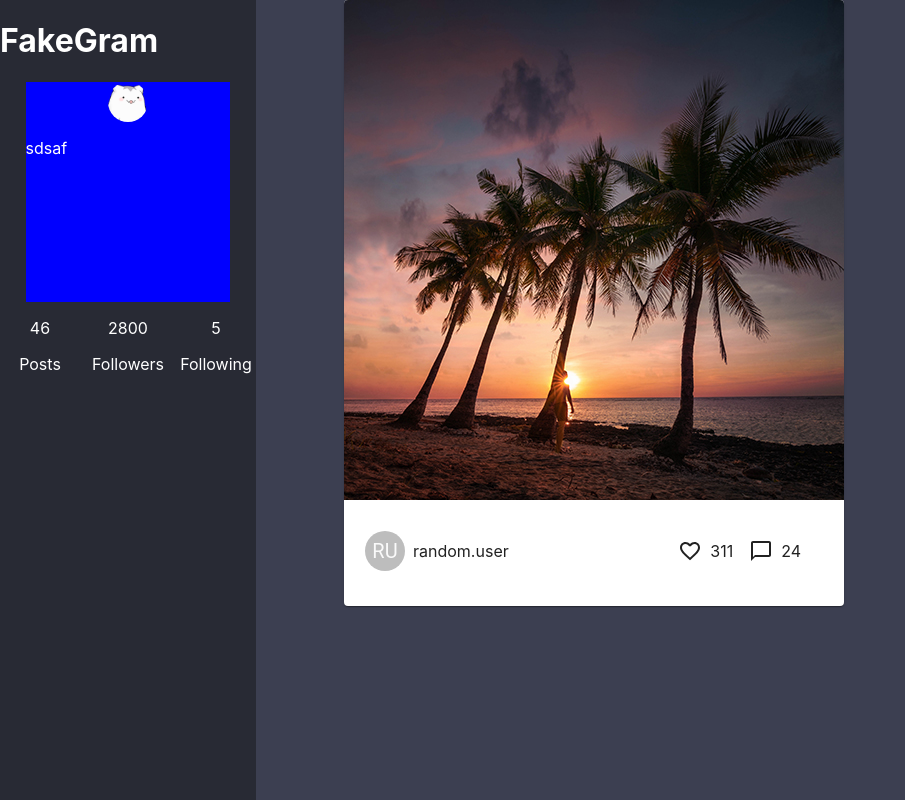
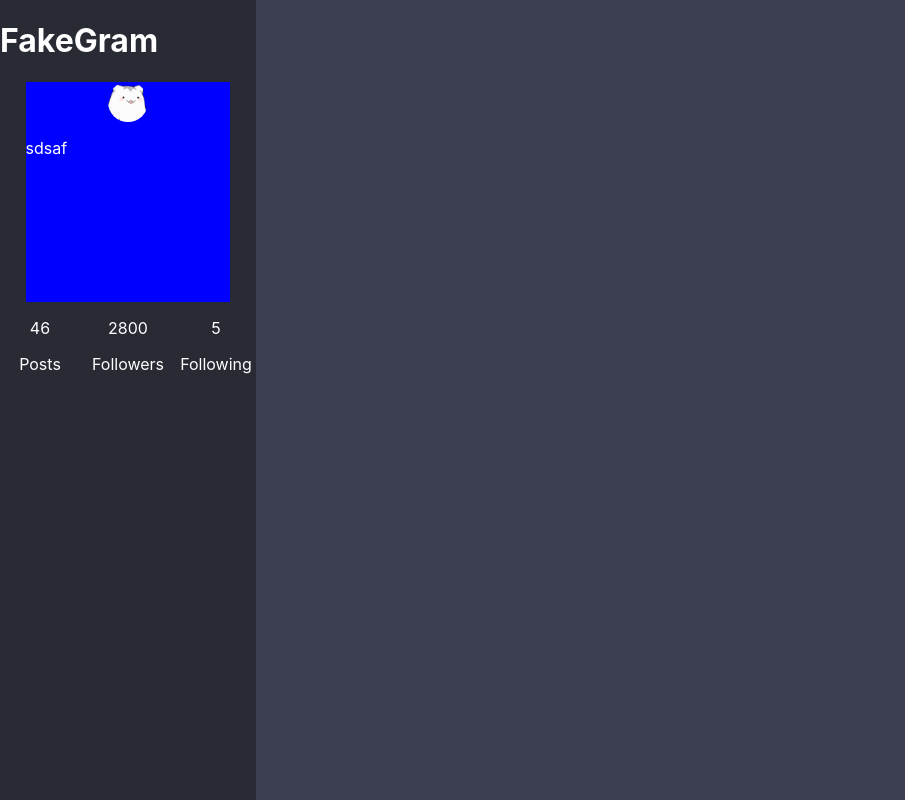
Before and after one commit to JNoris/social-media-react-app, a React (Create React App) app in the folder social-media-react-app/: page / in a window 1280 px wide. Shown: the whole page, without its empty margins (0-905 px from the left). Built offline with nearby package versions, Linux system fonts and the light colour scheme.

Commit message:
refactored image and added styling

```diff
--- a/social-media-react-app/src/components/Home/Home.js
+++ b/social-media-react-app/src/components/Home/Home.js
@@ -4,12 +4,12 @@ import PostCard from '../PostCard/PostCard';
 
 const Home = () => {
     return(
-        // <HomeWrapper>
-        //     <p>
-        //         asdsa
-        //     </p>
-        // </HomeWrapper>
-        <PostCard />
+        <HomeWrapper>
+            <p>
+                asdsa
+            </p>
+        </HomeWrapper>
+       // <PostCard />
     );
 }
 export default Home;
--- a/social-media-react-app/src/components/PostCard/PostCard.js
+++ b/social-media-react-app/src/components/PostCard/PostCard.js
@@ -1,19 +1,15 @@
 import React, { useState } from 'react';
-import { Card, CardMedia } from '@material-ui/core';
-import {CardWrapper, Media} from './PostCard.styles'
+import { Card} from '@material-ui/core';
+import {CardWrapper} from './PostCard.styles'
 import PostCardContent from './PostCardContent/PostCardContent'
-import img from '../temp/postImgs/img5.jpg';
+import PostImage from './PostCardContent/PostImage'
 
 
 const PostCard = () => {
     return (
         <CardWrapper>
             <Card>
-                <Media>
-                    <CardMedia>
-                        <img src={img} />
-                    </CardMedia>
-                </Media>
+               <PostImage />
                <PostCardContent />
             </Card>
         </CardWrapper>
--- a/social-media-react-app/src/components/PostCard/PostCard.styles.js
+++ b/social-media-react-app/src/components/PostCard/PostCard.styles.js
@@ -2,10 +2,17 @@ import styled from 'styled-components'
 
 export const CardWrapper = styled.div`
     max-width: 500px;
+    background-color: #3C4051;
+
+    .MuiCard-root {
+        background: transparent;
+        color: #fff;
+    }
+
+    .MuiPaper-elevation1 {
+        box-shadow: none;
+    }
+
     //for testing on home page
-    margin-left: 20rem;
+    // margin-left: 20rem;
 `;
-
-export const Media = styled.div`
-    // tbd
-`;
--- a/social-media-react-app/src/components/PostCard/PostCardContent/PostCardContentStyles.js
+++ b/social-media-react-app/src/components/PostCard/PostCardContent/PostCardContentStyles.js
@@ -1,14 +1,21 @@
 import styled from 'styled-components'
+
+export const Media = styled.div`
+    img {
+        border-radius: 20px;
+    }
+`;
 
 export const ContentWrapper = styled.div`
     display: flex;
     justify-content:space-between;
     width: 100%;
     margin: 0 auto;
-    background-color: transparent;
+    background: transparent;
 
     .MuiCardContent-root {
         width: 100%;
+        padding: 7px 0;
     }
 
     .MuiCardActions-root {
@@ -28,10 +35,14 @@ export const ContentComponent = styled.div `
         padding-left: 0.5rem;
         margin-right: 1rem;
     }
+
+    #comments {
+        margin-right: 0;
+    }
 `;
 
 export const PostActions = styled.div `
     display: flex;
     align-items: center;
-    margin: 0 1rem;
+    margin: 0 0.4rem;
 `;
--- /dev/null
+++ b/social-media-react-app/src/components/PostCard/PostCardContent/PostImage.js
@@ -0,0 +1,17 @@
+import React, { useState } from 'react';
+import {CardMedia } from '@material-ui/core';
+import {Media} from './PostCardContentStyles';
+//temp
+import img from '../../temp/postImgs/img5.jpg'
+
+const PostImage = () => {
+    return (
+        <Media>
+            <CardMedia>
+                <img src={img} />
+            </CardMedia>
+        </Media>
+    );
+}
+
+export default PostImage;
--- a/social-media-react-app/src/components/PostCard/PostCardContent/PostStats.js
+++ b/social-media-react-app/src/components/PostCard/PostCardContent/PostStats.js
@@ -8,11 +8,11 @@ const PostStats = () => {
         <PostActions>
             <ContentComponent>
                 <FavoriteBorderIcon />
-                    <p>311</p>
+                    <p id="likes">311</p>
             </ContentComponent>
             <ContentComponent>
                 <ChatBubbleOutlineIcon />
-                    <p>24</p>
+                    <p id="comments">24</p>
                 </ContentComponent>
         </PostActions>
     )
```
